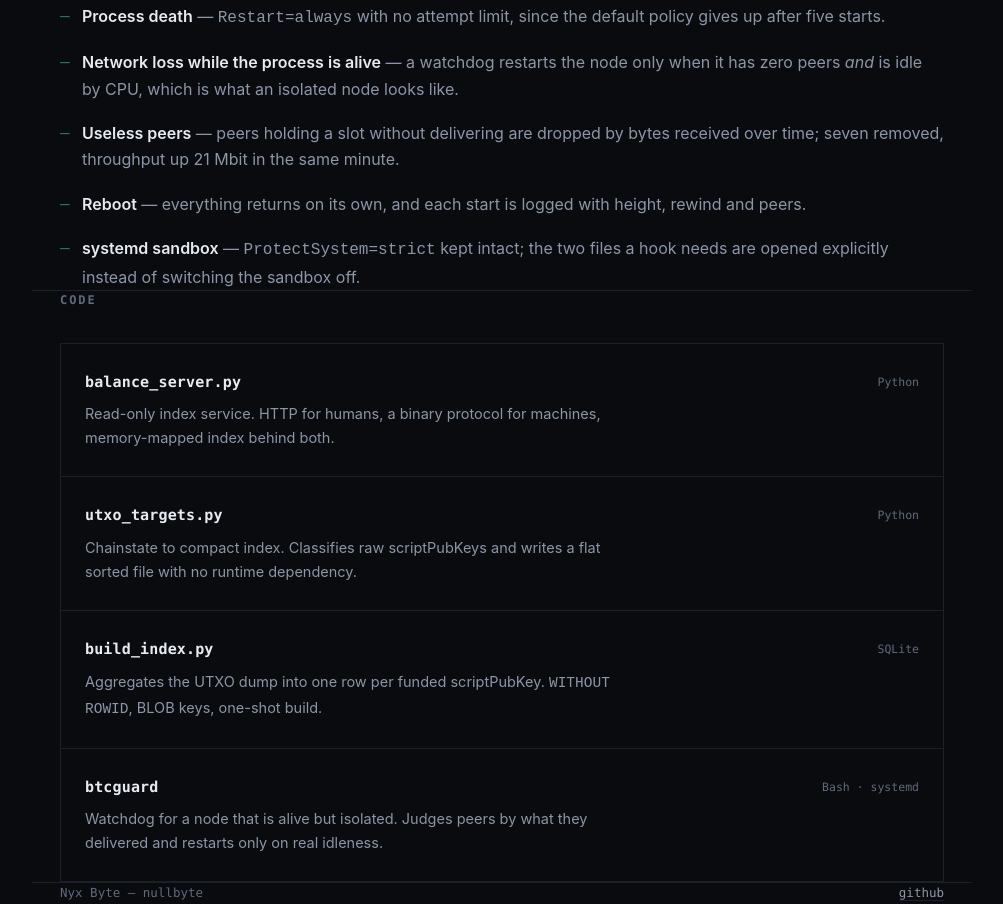
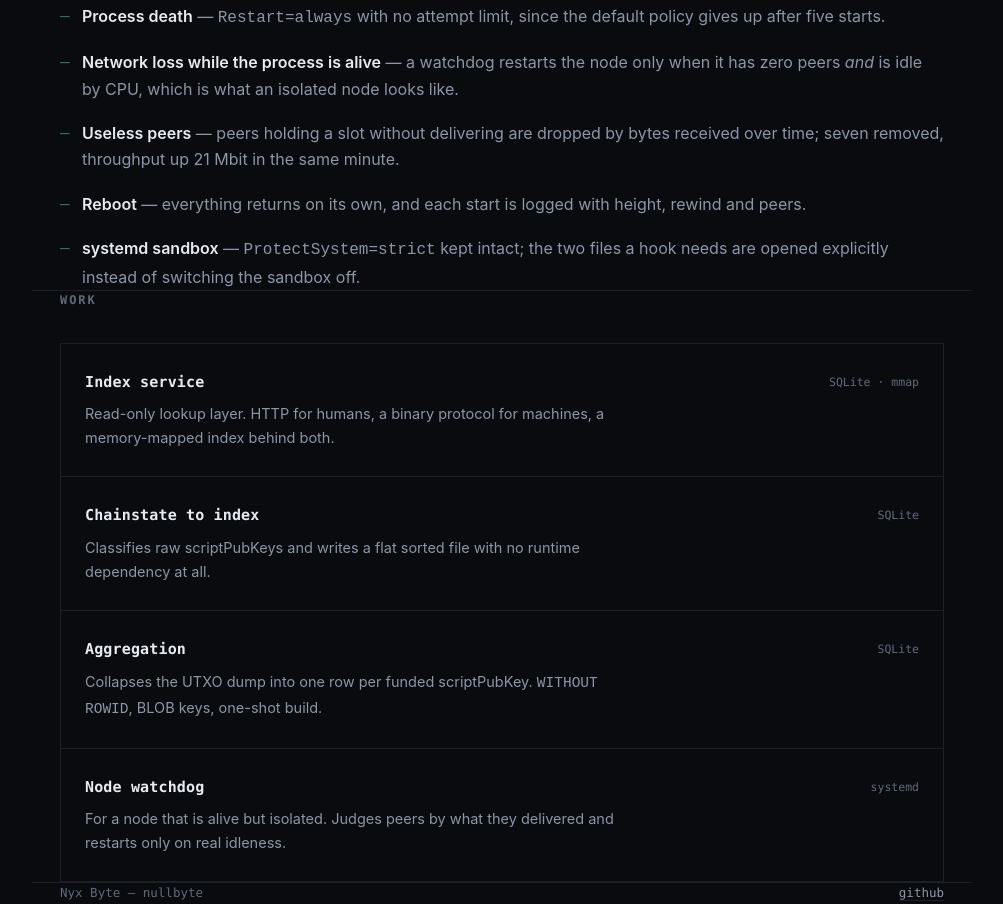
Before and after one commit to nullbytexx/bio, a plain HTML site: page index.html in a window 1280 px wide. Shown: the part 1113-2017 px from the top of the page, without its empty margins (138-1141 px from the left). Drawn offline with Linux system fonts and the light colour scheme.

Commit message:
remove language and source file names; describe work by role

```diff
--- a/index.html
+++ b/index.html
@@ -4,7 +4,7 @@
 <meta charset="utf-8">
 <meta name="viewport" content="width=device-width, initial-scale=1">
 <title>Nyx Byte — Bitcoin infrastructure</title>
-<meta name="description" content="Indexes, protocols and live systems for blockchain data. Python, SQLite, mmap, systemd.">
+<meta name="description" content="Indexes, protocols and live systems for blockchain data. SQLite, mmap, systemd, Linux.">
 <link rel="icon" href="assets/favicon.svg" type="image/svg+xml">
 <style>
 :root{
@@ -106,7 +106,7 @@ footer a{color:var(--dim);border-color:var(--line)}
     Infrastructure for blockchain data. Own indexes instead of third-party APIs —
     answers in microseconds instead of minutes, and they keep working when the API does not.
   </p>
-  <div class="stack">Python 3.12 · Bitcoin Core 32 · SQLite · mmap · systemd · Linux</div>
+  <div class="stack">Bitcoin Core 32 · SQLite · mmap · systemd · Linux · 1 Gbit</div>
 </header>
 
 <section class="wrap">
@@ -143,7 +143,7 @@ footer a{color:var(--dim);border-color:var(--line)}
 <section class="wrap">
   <h2>Engineering</h2>
   <ul class="clean">
-    <li><b>Index on disk, not in RAM.</b> 55M Python sets cost 5–6 GB. Eight bytes per record sorted and memory-mapped costs 430 MB and leaves the resident set almost untouched.</li>
+    <li><b>Index on disk, not in RAM.</b> Holding 55M records as in-memory sets costs 5–6 GB. Eight bytes per record sorted and memory-mapped costs 430 MB and leaves the resident set almost untouched.</li>
     <li><b>Binary protocol instead of JSON.</b> 33 bytes per key in, one byte per key out. A JSON envelope at tens of thousands of keys per second costs more than the lookup itself.</li>
     <li><b>Own address decoders.</b> bech32, base58check, checksum verification, 34 µs per address, no external dependency.</li>
     <li><b>Two-level verification.</b> The fast index works on a truncated key; a candidate is confirmed with an exact query before anything is reported.</li>
@@ -162,27 +162,27 @@ footer a{color:var(--dim);border-color:var(--line)}
 </section>
 
 <section class="wrap">
-  <h2>Code</h2>
+  <h2>Work</h2>
   <div class="projects">
     <div class="proj">
-      <h3>balance_server.py</h3>
-      <p>Read-only index service. HTTP for humans, a binary protocol for machines, memory-mapped index behind both.</p>
-      <div class="meta">Python</div>
+      <h3>Index service</h3>
+      <p>Read-only lookup layer. HTTP for humans, a binary protocol for machines, a memory-mapped index behind both.</p>
+      <div class="meta">SQLite · mmap</div>
     </div>
     <div class="proj">
-      <h3>utxo_targets.py</h3>
-      <p>Chainstate to compact index. Classifies raw scriptPubKeys and writes a flat sorted file with no runtime dependency.</p>
-      <div class="meta">Python</div>
-    </div>
-    <div class="proj">
-      <h3>build_index.py</h3>
-      <p>Aggregates the UTXO dump into one row per funded scriptPubKey. <code>WITHOUT ROWID</code>, BLOB keys, one-shot build.</p>
+      <h3>Chainstate to index</h3>
+      <p>Classifies raw scriptPubKeys and writes a flat sorted file with no runtime dependency at all.</p>
       <div class="meta">SQLite</div>
     </div>
     <div class="proj">
-      <h3>btcguard</h3>
-      <p>Watchdog for a node that is alive but isolated. Judges peers by what they delivered and restarts only on real idleness.</p>
-      <div class="meta">Bash · systemd</div>
+      <h3>Aggregation</h3>
+      <p>Collapses the UTXO dump into one row per funded scriptPubKey. <code>WITHOUT ROWID</code>, BLOB keys, one-shot build.</p>
+      <div class="meta">SQLite</div>
+    </div>
+    <div class="proj">
+      <h3>Node watchdog</h3>
+      <p>For a node that is alive but isolated. Judges peers by what they delivered and restarts only on real idleness.</p>
+      <div class="meta">systemd</div>
     </div>
   </div>
 </section>
```
Also changed, not shown: 1 other file.
